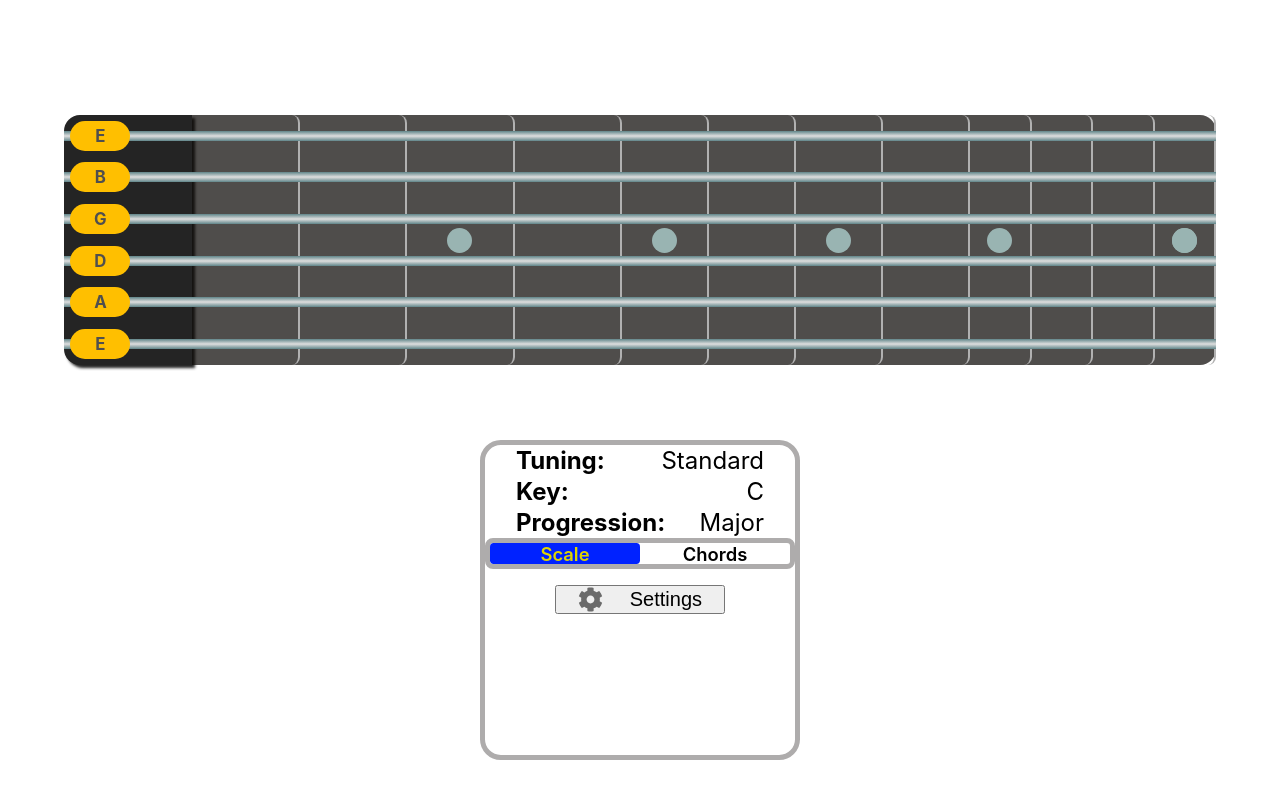
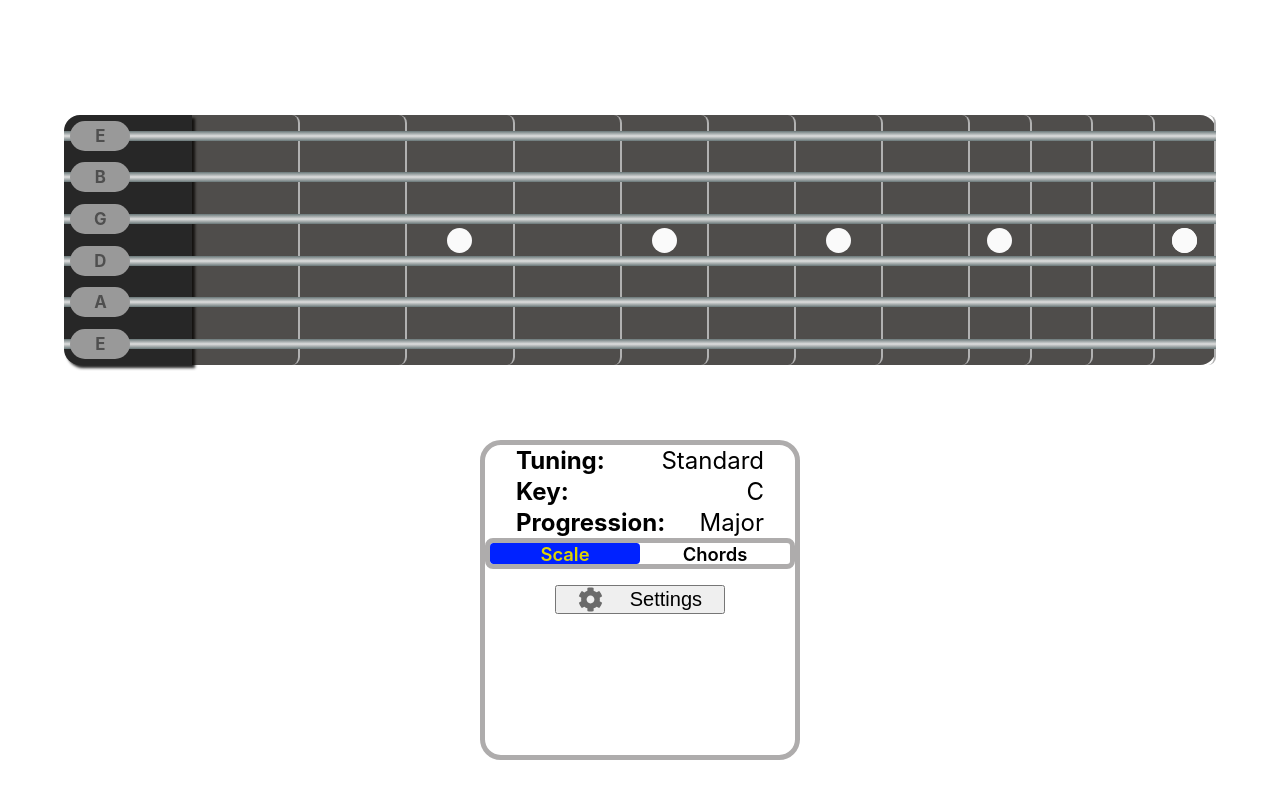
Before and after one commit to CodyMurr/guitar-theory, a React (Create React App) app: page / in a window 1280 px wide. Built offline with nearby package versions, Linux system fonts and the light colour scheme.

Commit message:
conditionally render root notes based on 'scale' state

```diff
--- a/src/components/DataDisplay/DataDisplay.css
+++ b/src/components/DataDisplay/DataDisplay.css
@@ -64,7 +64,7 @@
     /* top: 50%;
     left: 50%; */
     width: 50%;
-    height: 20vh;
+    height: 30vh;
     justify-content: center;
     background-color: #42555b;
     color: #c4c4c4;
--- a/src/components/DataDisplay/DataDisplay.jsx
+++ b/src/components/DataDisplay/DataDisplay.jsx
@@ -9,7 +9,7 @@ import Form from '../Form/Form';
 Modal.setAppElement('#root');
 
 export default function DataDisplay() {
-	const { signature, content, switchContent } =
+	const { signature, content, switchContent, renderScale } =
 		useContext(TuningContext);
 	const sigCats = Object.keys(signature);
 	const [modalIsOpen, setIsOpen] = useState(false);
@@ -22,6 +22,14 @@ export default function DataDisplay() {
 		setIsOpen(false);
 	}
 
+	function handleScale() {
+		switchContent(content);
+		renderScale(signature.key, signature.progression);
+	}
+	function handleChords() {
+		switchContent(content);
+	}
+
 	return (
 		<div className='DataDisplay flex col'>
 			{sigCats.map((s) => (
@@ -30,15 +38,13 @@ export default function DataDisplay() {
 					<p>{capitalize(signature[s])}</p>
 				</section>
 			))}
-			<div
-				className='toggle flex'
-				onClick={() => switchContent(content)}>
+			<div className='toggle flex' onClick={handleScale}>
 				<span className={content === 1 ? 'content' : null}>
 					Scale
 				</span>
 				<span
 					className={content === -1 ? 'content' : null}
-					onClick={switchContent}>
+					onClick={handleChords}>
 					Chords
 				</span>
 			</div>
--- a/src/components/Form/Form.css
+++ b/src/components/Form/Form.css
@@ -2,8 +2,28 @@
     width: 100%;
     height: 100%;
     justify-content: space-evenly;
+    align-items: center;
 }
 
 .Form label {
     width: 50%;
+    transform: scale(1.5);
 }
+
+.Form button {
+    margin-top: 4%;
+    width: 45%;
+    height: 3vmin;
+    border-radius: .5em;
+    font-size: 1.5em;
+}
+
+.Form .cancel {
+    cursor: pointer;
+
+}
+
+.Form .cancel:hover {
+    text-decoration: underline;
+    color: #e0e0e0;
+}
--- a/src/components/Form/Form.jsx
+++ b/src/components/Form/Form.jsx
@@ -42,6 +42,11 @@ export default function Form({ closeModal }) {
 		setTimeout(() => {
 			closeModal();
 		}, 500);
+		setFormData({
+			tuning: '',
+			key: '',
+			progression: '',
+		});
 	}
 	return (
 		<form className='Form flex col' onSubmit={handleSubmit}>
@@ -63,12 +68,15 @@ export default function Form({ closeModal }) {
 				Mode&nbsp;
 				<select
 					name='mode'
-					disabled={formData.progression === 'major' ? true : false}>
+					disabled={formData.progression === 'major' ? false : true}>
 					<option value={null}>Select Mode...</option>
 					{modeNames}
 				</select>
 			</label>
 			<button type='submit'>Save</button>
+			<p className='cancel' onClick={closeModal}>
+				Cancel
+			</p>
 		</form>
 	);
 }
--- a/src/components/Fretboard/Fretboard.css
+++ b/src/components/Fretboard/Fretboard.css
@@ -10,7 +10,7 @@
     height: 250px;
     width: 10%;
     justify-content: space-around;
-    background-color: #242424;
+    background-color: #272727;
     border-top-left-radius: 1em;
     border-bottom-left-radius: 1em;
     padding-left: .5%;
@@ -18,8 +18,7 @@
 }
 .fb-container .tuner .note {
     z-index: 3;
-    background-color: #ffbf00;
-    color: #4f4f4f;
+
 }
 
 .fb-container .Fretboard {
@@ -44,7 +43,7 @@
     width: 25px;
     height:25px;
     border-radius: 50%;
-    background-color: #99b4b2;
+    background-color: #fafafa;
 }
 
 .fb-container .Fretboard .fret .octave {
--- a/src/components/Fretboard/Fretboard.jsx
+++ b/src/components/Fretboard/Fretboard.jsx
@@ -11,7 +11,7 @@ import TuningContext from '../../context/TuningContext';
 import Strings from '../Strings/Strings';
 
 export default function Fretboard() {
-	const { signature } = useContext(TuningContext);
+	const { signature, scale, renderScale } = useContext(TuningContext);
 
 	const frets = Object.keys(fretStyles);
 
@@ -22,7 +22,13 @@ export default function Fretboard() {
 			<Strings />
 			<section className='tuner flex col'>
 				{tunings[signature.tuning].map((note, rootIdx) => (
-					<span className='note flex' key={rootIdx}>
+					<span
+						className={`flex note ${
+							scale && scale.includes(note)
+								? 'active-root'
+								: 'disabled-root'
+						}`}
+						key={rootIdx}>
 						{capitalize(note)}
 					</span>
 				))}
@@ -33,7 +39,9 @@ export default function Fretboard() {
 						<section
 							className=' fret flex col'
 							key={`${f}.${idx}`}
-							style={{ width: fretStyles[group].width }}>
+							style={{
+								width: fretStyles[group].width,
+							}}>
 							{dots[group][idx]}
 							{tunings[signature.tuning].map((note, root) => (
 								<span
--- a/src/components/Strings/Strings.css
+++ b/src/components/Strings/Strings.css
@@ -10,6 +10,6 @@
 .Strings .string {
     width: 90%;
     height: 10px;
-    background-image: linear-gradient(#608589, #dedede, #608589);
+    background-image: linear-gradient(#697778, #dedede, #697778);
 
 }
--- a/src/context/TuningContext.jsx
+++ b/src/context/TuningContext.jsx
@@ -1,4 +1,5 @@
 import { createContext, useState } from 'react';
+import { getScale } from '../utilities/service-logic';
 
 const TuningContext = createContext();
 
@@ -19,6 +20,8 @@ export function TuningProvider({ children }) {
 	// to toggle between rendering scale and chords
 	const [content, setContent] = useState(1); // options are 1 & -1
 
+	const [scale, setScale] = useState([]);
+
 	function changeSig(newTuning, newKey, newProgression) {
 		setSignature({
 			...signature,
@@ -36,6 +39,11 @@ export function TuningProvider({ children }) {
 		setContent((cont *= -1));
 	}
 
+	function renderScale(key, prog) {
+		const newScale = getScale(key, prog);
+		setScale(newScale);
+	}
+
 	return (
 		<TuningContext.Provider
 			value={{
@@ -43,10 +51,12 @@ export function TuningProvider({ children }) {
 				mode,
 				formData,
 				content,
+				scale,
 				setFormData,
 				changeSig,
 				changeMode,
 				switchContent,
+				renderScale,
 			}}>
 			{children}
 		</TuningContext.Provider>
--- a/src/pages/App/App.css
+++ b/src/pages/App/App.css
@@ -40,6 +40,16 @@
   visibility: hidden;
 }
 
+.active-root {
+  background-color: #ffbf00;
+  color: #4f4f4f;
+}
+
+.disabled-root {
+  background-color: #999999;
+  color: #4f4f4f;
+}
+
 ul {
   list-style: none;
   padding-left: 0;
```
